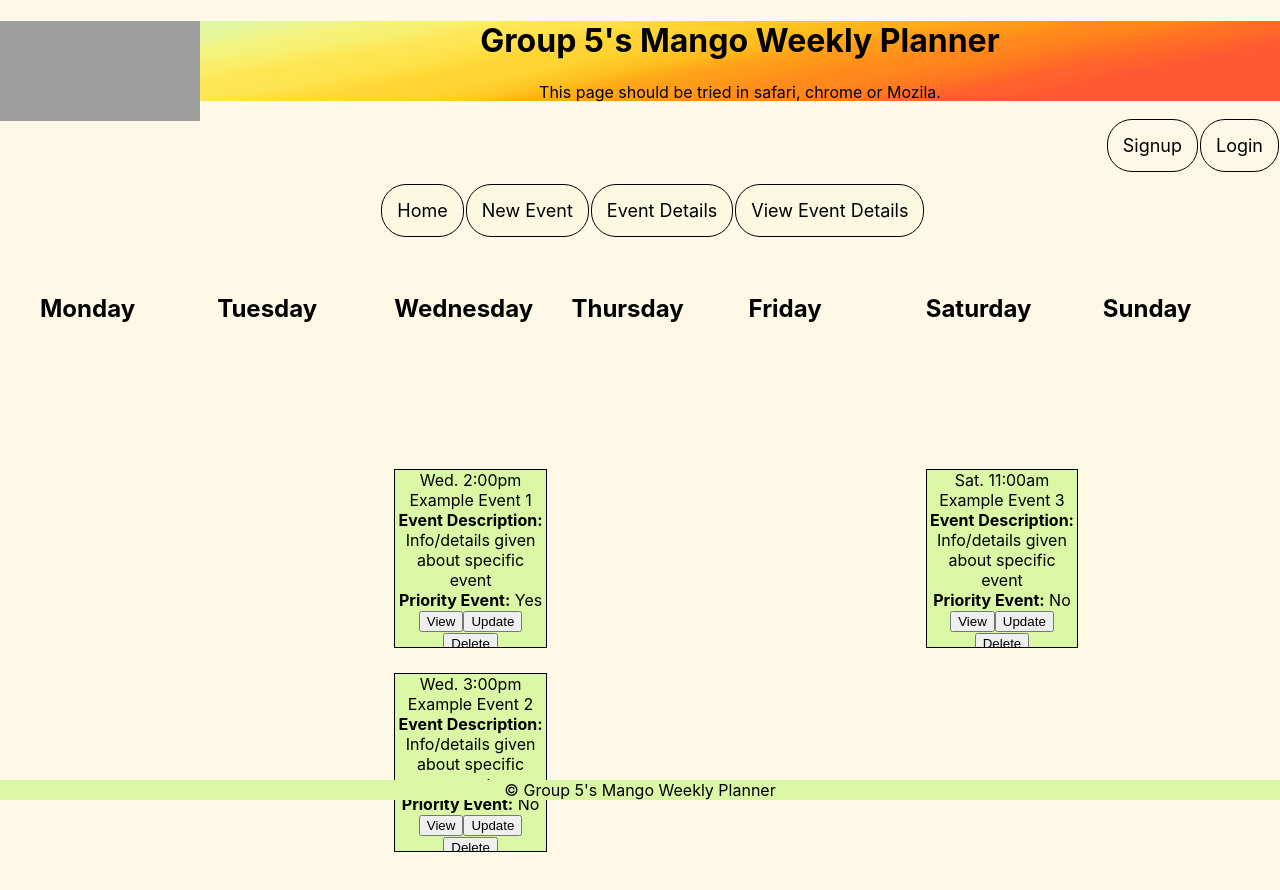
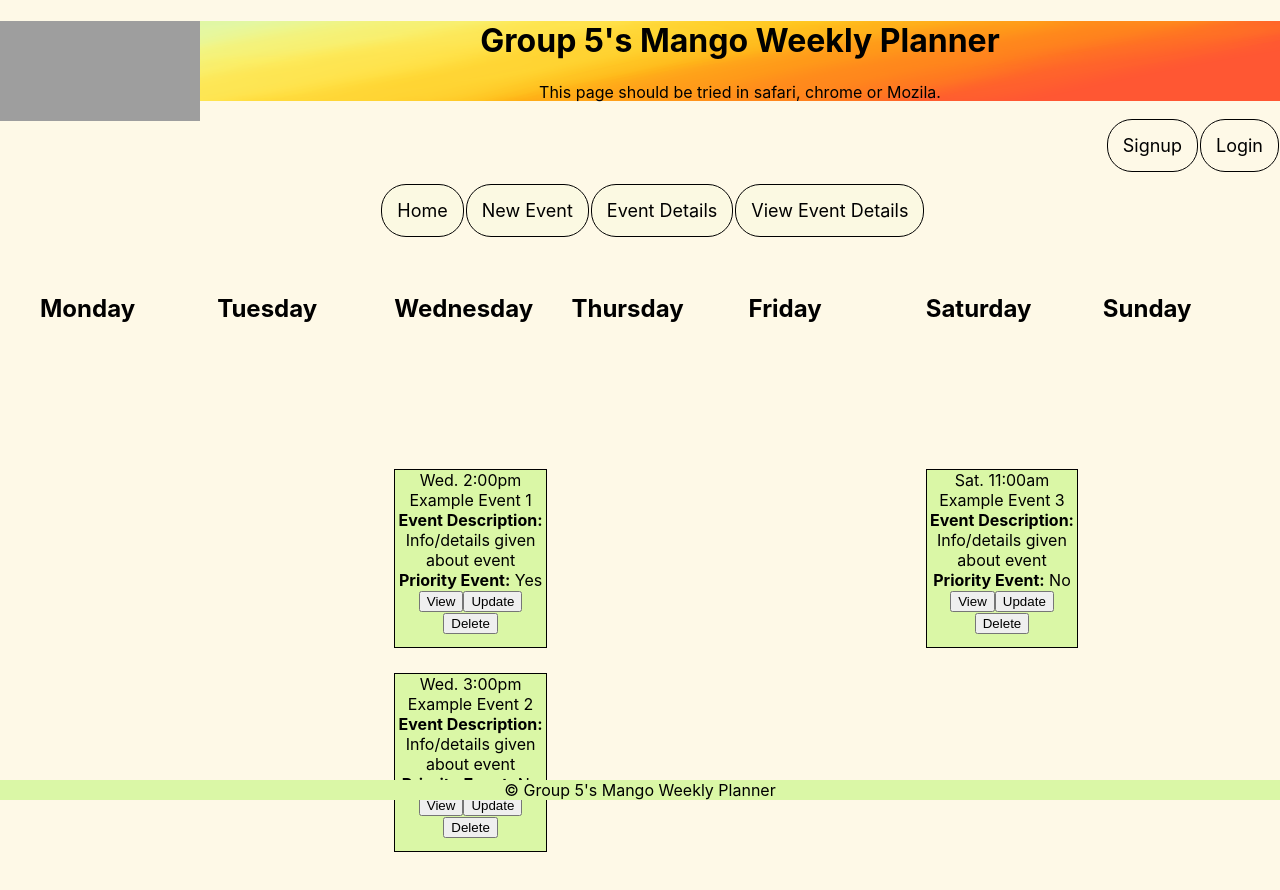
Before and after one commit to Jaytined/Group-5-Web-Applications-Project-Milestone-2, a React (Create React App) app: page /list in a window 1280 px wide. Shown: the top 890 px of the page. Built offline with nearby package versions, Linux system fonts and the light colour scheme; grey boxes are pictures that could not be loaded.

Commit message:
Add files via upload

```diff
--- /dev/null
+++ b/src/data/data.js
@@ -0,0 +1,23 @@
+export const data=[
+    {
+        "id":1,
+        "time":"Wed. 2:00pm",
+        "name":"Example Event 1",
+        "desc": "Info/details given about specific event",
+        "priority": "Yes",
+    },
+    {
+        "id":2,
+        "time":"Wed. 3:00pm",
+        "name":"Example Event 2",
+        "desc": "Info/details given about specific event",
+        "priority": "No",
+    },
+    {
+        "id":3,
+        "time":"Sat. 11:00am",
+        "name":"Example Event 3",
+        "desc": "Info/details given about specific event",
+        "priority": "No",
+    }
+]
--- /dev/null
+++ b/src/data/data1.json
@@ -0,0 +1,20 @@
+[
+    {
+        "id":1,
+        "name":"book name 4",
+        "desc": "book 1 description",
+        "url": "online link 1"
+    },
+    {
+        "id":2,
+        "name":"book name 5",
+        "desc": "book 2 description",
+        "url": "online link 2"
+    },
+    {
+        "id":3,
+        "name":"book name 6",
+        "desc": "book 3 description",
+        "url": "online link 3"
+    }
+]
--- /dev/null
+++ b/src/data/useData.js
@@ -0,0 +1,19 @@
+import { useState,useEffect } from "react";
+import Data from "./data1.json";
+
+const UseData = () =>{
+    const [dataviaHook,setDataviahook] = useState([]);
+
+    useEffect(()=>{
+        fetch(Data)
+        .then(setDataviahook(Data))
+    },[]);
+
+    return [
+        dataviaHook,setDataviahook,
+    ]
+
+
+}
+
+export default UseData;
--- a/src/pages/CreateNew.js
+++ b/src/pages/CreateNew.js
@@ -4,7 +4,7 @@ import NavLog from "../NavLog";
 import Footer from "../Footer";
 import Header from "../Header";
 
-function CreateNew(){
+const CreateNew = () => {
 
     return(
 
--- a/src/pages/Details.js
+++ b/src/pages/Details.js
@@ -5,7 +5,7 @@ import Footer from "../Footer";
 import Header from "../Header";
 
 
-function Details(){
+const Details = () => {
 
     return(
 
--- a/src/pages/Home.js
+++ b/src/pages/Home.js
@@ -3,9 +3,11 @@ import Nav from "../Nav";
 import NavLog from "../NavLog";
 import Footer from "../Footer";
 import Header from "../Header";
+import List from "./List";
+import UseData from "../data/useData"
 
 
-function Home(){
+const Home = () => {
 
     return(
 
@@ -18,6 +20,7 @@ function Home(){
 			<Nav/>
 
 			<article  id="main-info">
+
 				<section className="description text-center home">
 					<h2>Welcome to Group 5's Weekly Planner!</h2>
 					<p>
--- a/src/pages/List.js
+++ b/src/pages/List.js
@@ -4,9 +4,10 @@ import NavLog from "../NavLog";
 import Footer from "../Footer";
 import Header from "../Header";
 import { useNavigate } from "react-router-dom";
+import {data} from '../data/data'
 
 
-function List(){
+const List = (props) => {
 
     const navigate = useNavigate();
     const navigating = () => {
@@ -41,9 +42,13 @@ function List(){
                     <div className="day">Wednesday</div>
 
                     <div className="event">
+                        {data.map((events,key)=>{
+                            // return <p key={key}>{events.time}<br/>{events.name}</p>;
+                        }
+                        )}
                         Wed. 2:00pm <br/>
                         Example Event 1<br/>
-                        <span>Event Description:</span> Info/details given about specific event <br/>
+                        <span>Event Description:</span> Info/details given about event <br/>
                         <span>Priority Event:</span> Yes <br/>
 
                         <button onClick={navigating}>View</button>
@@ -53,7 +58,7 @@ function List(){
                     <div className="event">
                         Wed. 3:00pm <br/>
                         Example Event 2<br/>
-                        <span>Event Description:</span> Info/details given about specific event <br/>
+                        <span>Event Description:</span> Info/details given about event <br/>
                         <span>Priority Event:</span> No <br/>
 
                         <button onClick={navigating}>View</button>
@@ -75,7 +80,7 @@ function List(){
                     <div className="event">
                         Sat. 11:00am <br/>
                         Example Event 3<br/>
-                        <span>Event Description:</span> Info/details given about specific event <br/>
+                        <span>Event Description:</span> Info/details given about event <br/>
                         <span>Priority Event:</span> No <br/>
 
                         <button onClick={navigating}>View</button>
```
Also changed, not shown: src/style.css (line endings or trailing spaces).
